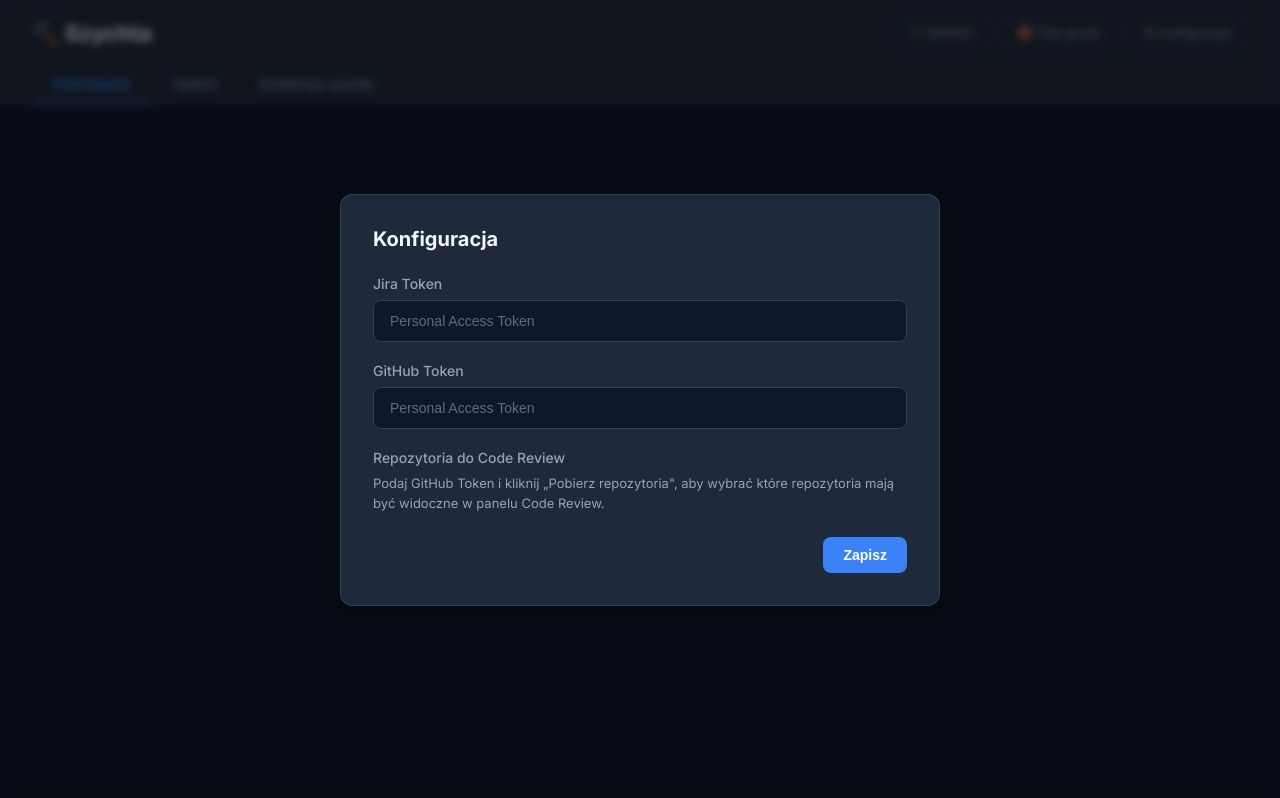
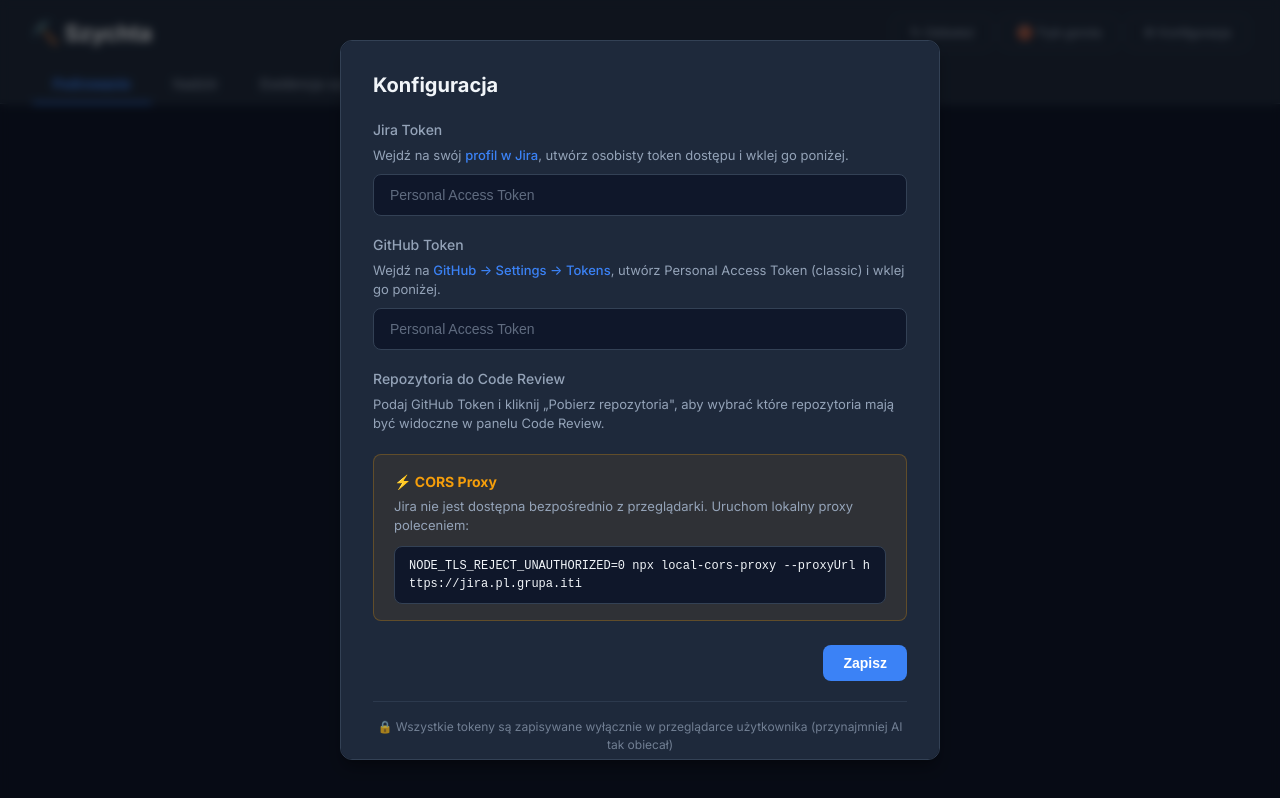
Before and after one commit to swojdyga-discovery/szychta, a React (Vite) app: page / in a window 1280 px wide. Built offline with nearby package versions, Linux system fonts and the light colour scheme.

Commit message:
Instrukcje

```diff
--- a/src/App.css
+++ b/src/App.css
@@ -1198,6 +1198,71 @@
   color: var(--color-text-secondary);
   font-size: 0.8125rem;
   margin: 0;
+}
+
+/* ── Config: Hints & instructions ── */
+.config-hint {
+  font-size: 0.8125rem;
+  color: var(--color-text-secondary);
+  margin: 0 0 0.5rem;
+  line-height: 1.5;
+}
+
+.config-hint a {
+  color: var(--color-primary);
+  text-decoration: none;
+  font-weight: 500;
+}
+
+.config-hint a:hover {
+  text-decoration: underline;
+}
+
+/* ── Config: CORS Proxy box ── */
+.config-proxy-hint {
+  background: rgba(245, 158, 11, 0.08);
+  border: 1px solid rgba(245, 158, 11, 0.25);
+  border-radius: var(--radius-sm);
+  padding: 1rem 1.25rem;
+  margin-top: 1.25rem;
+}
+
+.config-proxy-hint strong {
+  font-size: 0.875rem;
+  color: #f59e0b;
+}
+
+.config-proxy-hint p {
+  font-size: 0.8125rem;
+  color: var(--color-text-secondary);
+  margin: 0.375rem 0 0.625rem;
+  line-height: 1.5;
+}
+
+.config-proxy-cmd {
+  display: block;
+  background: var(--color-bg);
+  border: 1px solid var(--color-border);
+  border-radius: var(--radius-sm);
+  padding: 0.625rem 0.875rem;
+  font-family: 'SF Mono', 'Fira Code', 'Cascadia Code', monospace;
+  font-size: 0.75rem;
+  color: var(--color-text);
+  word-break: break-all;
+  line-height: 1.5;
+  user-select: all;
+}
+
+/* ── Config: Footer note ── */
+.config-footer-note {
+  margin: 1.25rem 0 0;
+  padding-top: 1rem;
+  border-top: 1px solid var(--color-border);
+  font-size: 0.75rem;
+  color: var(--color-text-secondary);
+  text-align: center;
+  opacity: 0.7;
+  line-height: 1.5;
 }
 
 /* ── Tempo Tab ── */
--- a/src/App.tsx
+++ b/src/App.tsx
@@ -99,6 +99,13 @@
         <form onSubmit={handleSubmit}>
           <div className="form-group">
             <label htmlFor="cfg-jira-token">Jira Token</label>
+            <p className="config-hint">
+              Wejdź na swój{' '}
+              <a href="https://jira.pl.grupa.iti/secure/ViewProfile.jspa" target="_blank" rel="noopener noreferrer">
+                profil w Jira
+              </a>
+              , utwórz osobisty token dostępu i wklej go poniżej.
+            </p>
             <input
               id="cfg-jira-token"
               type="password"
@@ -111,6 +118,13 @@
 
           <div className="form-group">
             <label htmlFor="cfg-gh-token">GitHub Token</label>
+            <p className="config-hint">
+              Wejdź na{' '}
+              <a href="https://github.com/settings/tokens/new" target="_blank" rel="noopener noreferrer">
+                GitHub → Settings → Tokens
+              </a>
+              , utwórz Personal Access Token (classic) i wklej go poniżej.
+            </p>
             <div className="config-gh-row">
               <input
                 id="cfg-gh-token"
@@ -193,6 +207,16 @@
             )}
           </div>
 
+          <div className="config-proxy-hint">
+            <strong>⚡ CORS Proxy</strong>
+            <p>
+              Jira nie jest dostępna bezpośrednio z przeglądarki. Uruchom lokalny proxy poleceniem:
+            </p>
+            <code className="config-proxy-cmd">
+              NODE_TLS_REJECT_UNAUTHORIZED=0 npx local-cors-proxy --proxyUrl https://jira.pl.grupa.iti
+            </code>
+          </div>
+
           {saveError && (
             <div className="config-error">
               <p>{saveError}</p>
@@ -213,6 +237,10 @@
               {isSaving ? 'Zapisywanie...' : 'Zapisz'}
             </button>
           </div>
+
+          <p className="config-footer-note">
+            🔒 Wszystkie tokeny są zapisywane wyłącznie w przeglądarce użytkownika (przynajmniej AI tak obiecał)
+          </p>
         </form>
       </div>
     </div>
```
